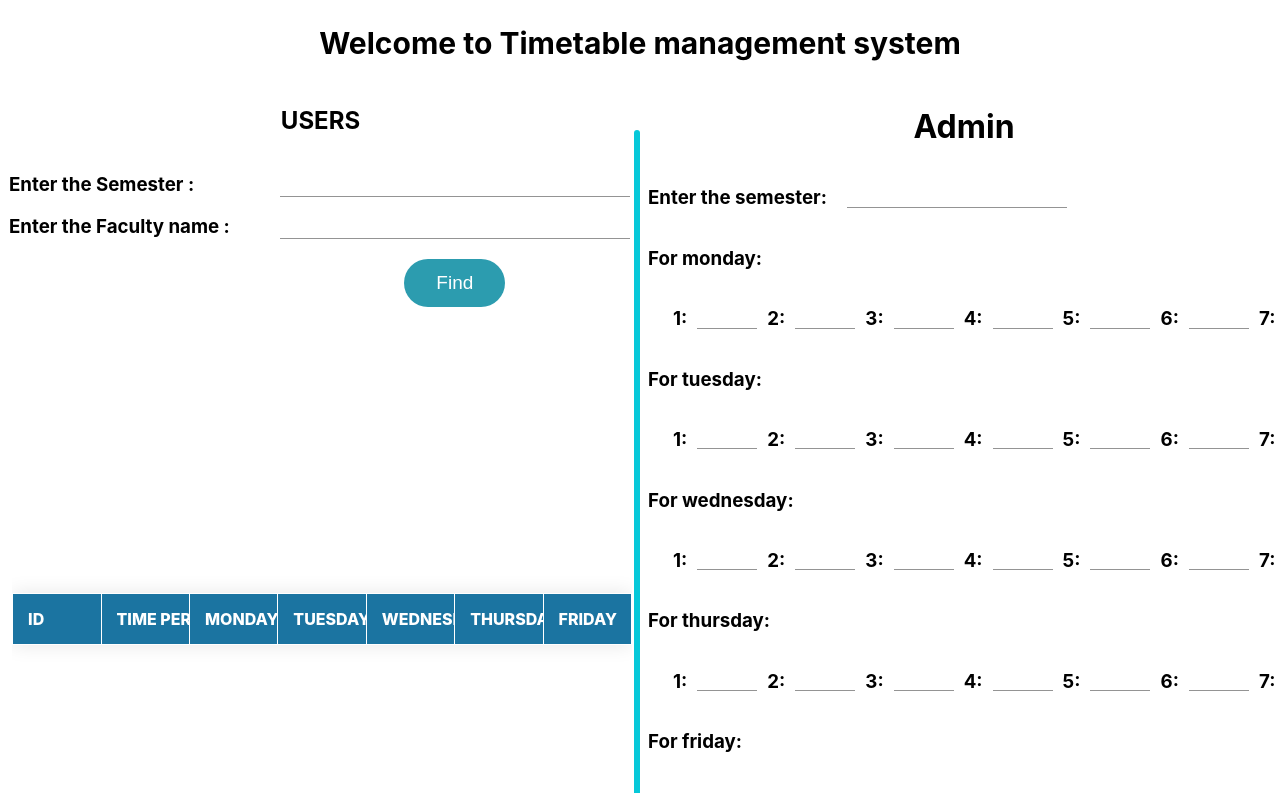
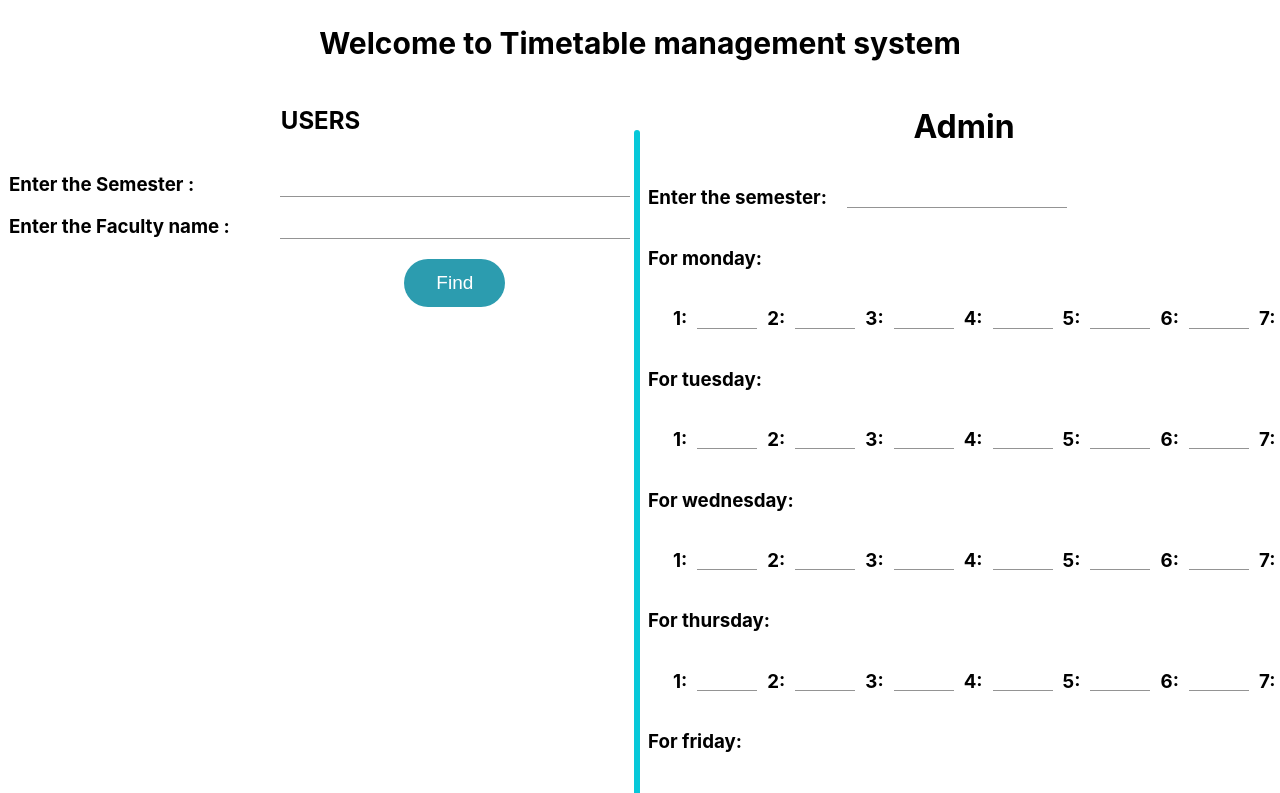
Before and after one commit to JishnuVijayan/timetable-management-system, a React (Create React App) app in the folder frontend/: page /admin in a window 1280 px wide. Shown: the top 793 px of the page. Built offline with nearby package versions, Linux system fonts and the light colour scheme.

Commit message:
Column name and download button will only show after searching.
Column name and download button will only show if there is values in searchResult variable.

```diff
--- a/frontend/src/components/UserpageUser.js
+++ b/frontend/src/components/UserpageUser.js
@@ -171,7 +171,7 @@ export default function UserpageUser() {
           </div>
         </div>
       </div>
-
+      {searchResult.length > 0 && (
         <div className="container">
           <table {...getTableBodyProps()}>
             <thead>
@@ -199,6 +199,8 @@ export default function UserpageUser() {
             </tbody>
           </table>
         </div>
+      )}
+      {searchResult.length > 0 && (
         <div style={{ display: "flex", justifyContent: "center" }}>
           <button class="button3" onClick={exportPDF}>
             <span class="button-content" style={{ fontSize: 19 }}>
@@ -206,6 +208,7 @@ export default function UserpageUser() {
             </span>
           </button>
         </div>
+      )}
     </div>
   );
 }
```
Lines whose indentation alone changed are shown as unchanged.
